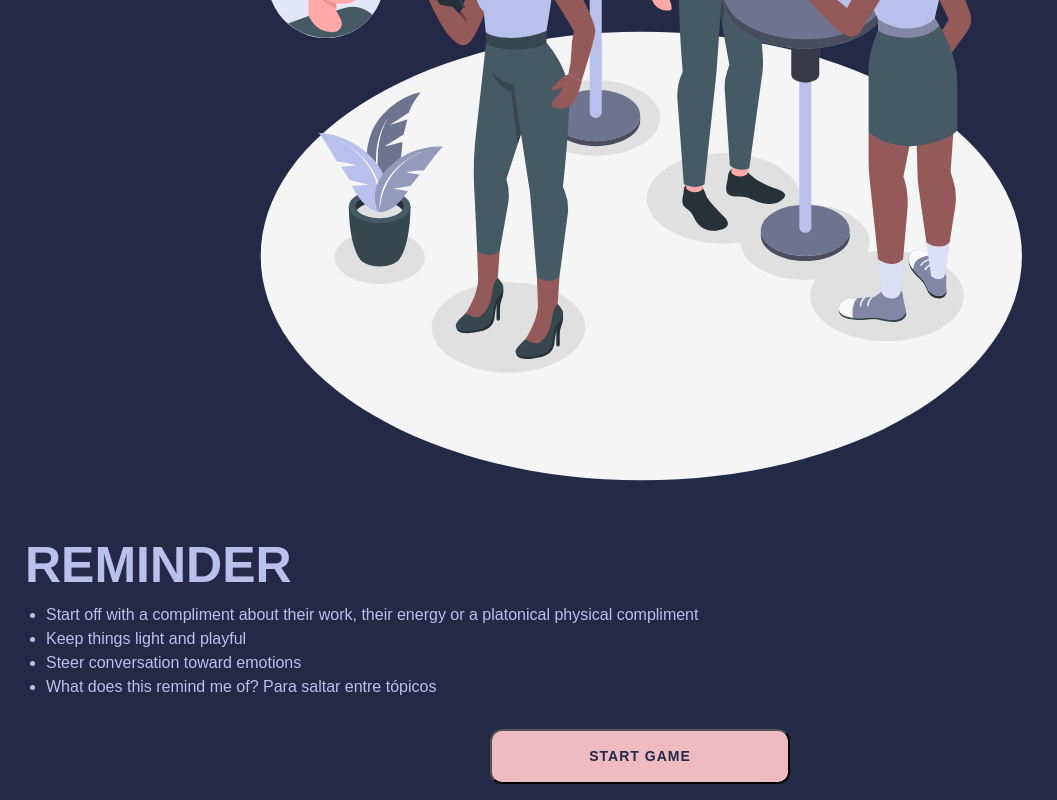
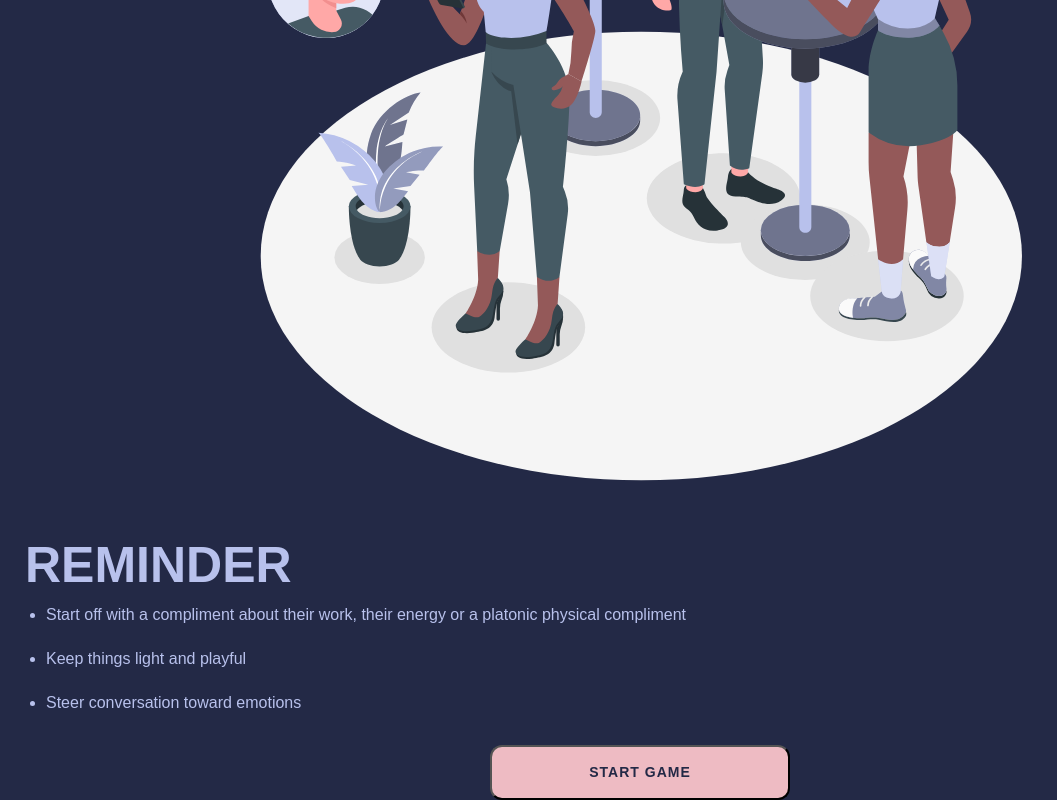
Before and after one commit to MrValraven/unravel, a React (Vite) app: page /reminder in a window 1280 px wide. Shown: the part 358-1158 px from the top of the page, without its empty margins (0-1057 px from the left). Built offline with nearby package versions, Linux system fonts and the light colour scheme.

Commit message:
fixed typo

```diff
--- a/src/pages/Reminder/Reminder.jsx
+++ b/src/pages/Reminder/Reminder.jsx
@@ -14,11 +14,10 @@ const Reminder = () => {
       <ul>
         <li>
           Start off with a compliment about their work, their energy or a
-          platonical physical compliment
+          platonic physical compliment
         </li>
         <li>Keep things light and playful</li>
         <li>Steer conversation toward emotions</li>
-        <li>What does this remind me of? Para saltar entre tópicos</li>
       </ul>
       <button onClick={() => navigate("/questions")}>Start game</button>
     </div>
--- a/src/pages/Reminder/styles.scss
+++ b/src/pages/Reminder/styles.scss
@@ -22,6 +22,9 @@
     animation: fadeUp 1s cubic-bezier(0.075, 0.82, 0.165, 1) 0.75s 1 both;
     padding-left: 21px;
     margin: 0px 0 30px 0;
+    display: flex;
+    flex-direction: column;
+    gap: 20px;
   }
 
   button {
```
